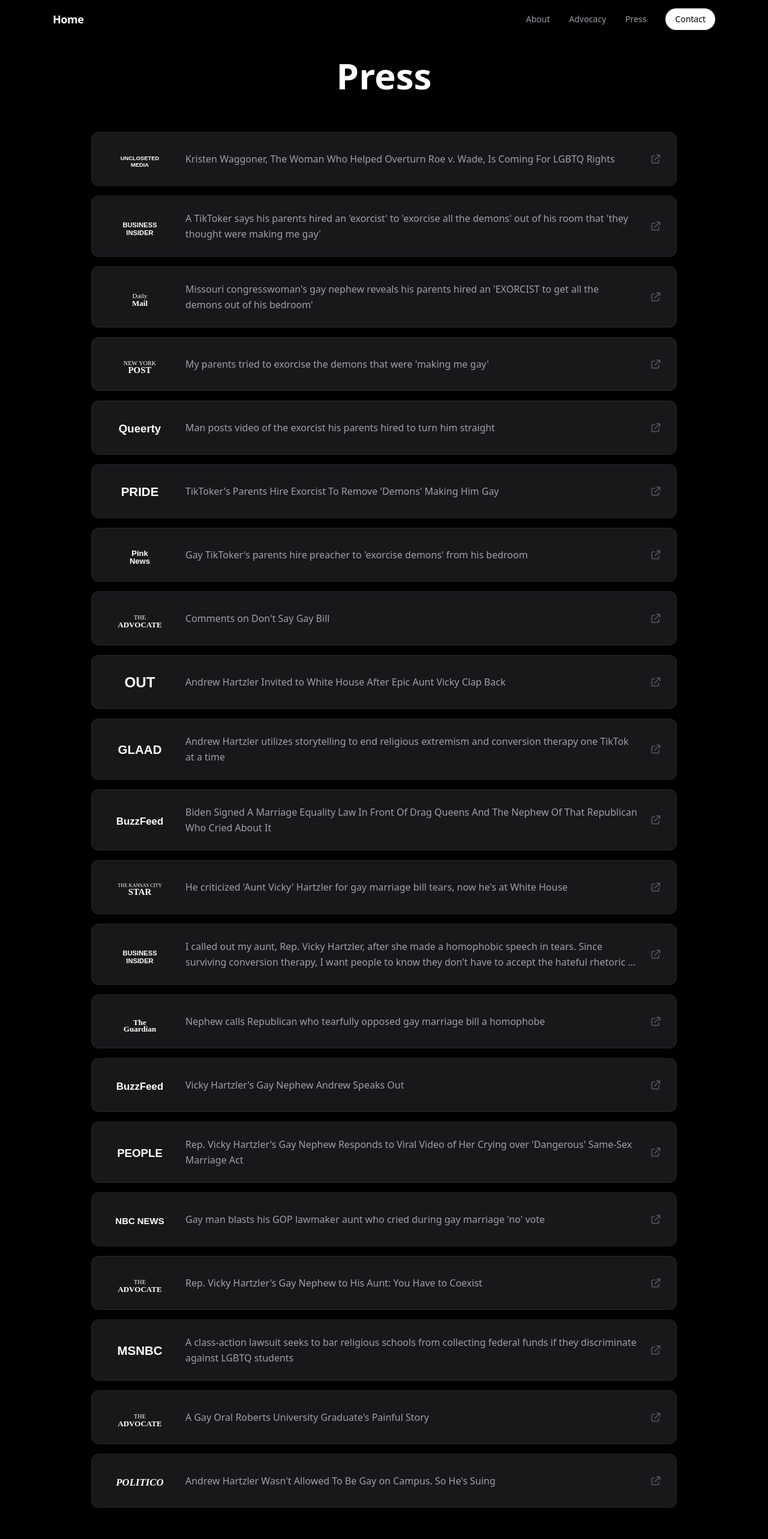
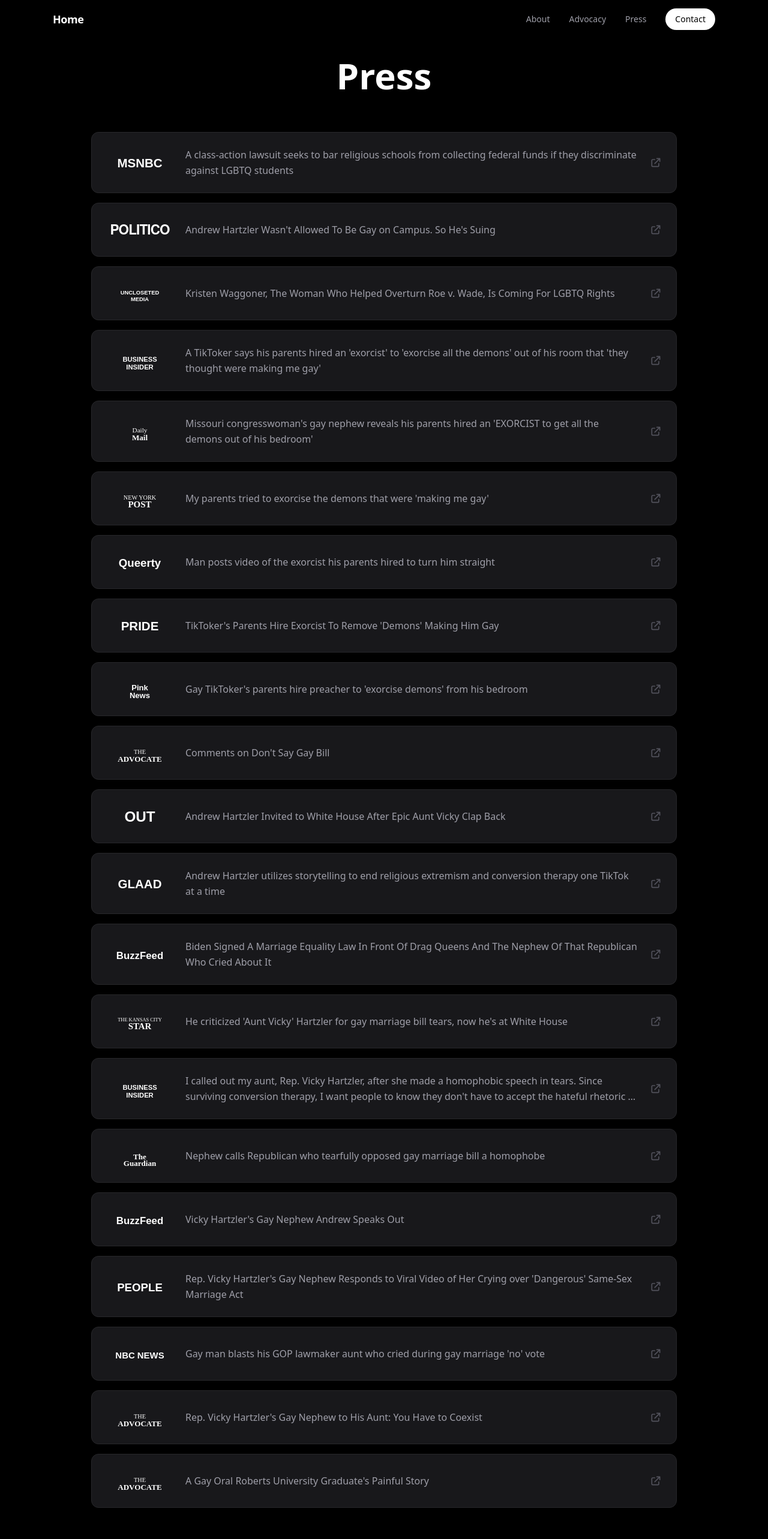
Before and after one commit to andyhartzler/andrewhartzler-site, a Next.js app: page /press in a window 1280 px wide. Shown: the top 2566 px of the page at 60% size. Built offline with nearby package versions, Linux system fonts and the light colour scheme.

Commit message:
Move MSNBC and Politico to top of press list, fix Politico logo

```diff
--- a/src/app/press/page.tsx
+++ b/src/app/press/page.tsx
@@ -9,6 +9,18 @@
 };
 
 const pressItems = [
+  {
+    publication: "MSNBC",
+    title: "A class-action lawsuit seeks to bar religious schools from collecting federal funds if they discriminate against LGBTQ students",
+    url: "https://www.msnbc.com/ayman-mohyeldin/watch/a-class-action-lawsuit-seeks-to-bar-religious-schools-from-collecting-federals-funds-if-they-discriminate-against-lgbtq-students-142405189656",
+    logo: "/logos/msnbc.svg",
+  },
+  {
+    publication: "Politico",
+    title: "Andrew Hartzler Wasn't Allowed To Be Gay on Campus. So He's Suing",
+    url: "https://www.politico.com/news/magazine/2022/05/20/religious-universities-lgbtq-students-title-ix-lawsuit-00033373",
+    logo: "/logos/politico.svg",
+  },
   {
     publication: "Uncloseted Media",
     title: "Kristen Waggoner, The Woman Who Helped Overturn Roe v. Wade, Is Coming For LGBTQ Rights",
@@ -118,22 +130,10 @@
     logo: "/logos/advocate.svg",
   },
   {
-    publication: "MSNBC",
-    title: "A class-action lawsuit seeks to bar religious schools from collecting federal funds if they discriminate against LGBTQ students",
-    url: "https://www.msnbc.com/ayman-mohyeldin/watch/a-class-action-lawsuit-seeks-to-bar-religious-schools-from-collecting-federals-funds-if-they-discriminate-against-lgbtq-students-142405189656",
-    logo: "/logos/msnbc.svg",
-  },
-  {
     publication: "The Advocate",
     title: "A Gay Oral Roberts University Graduate's Painful Story",
     url: "https://www.advocate.com/commentary/2022/5/26/gay-oral-roberts-university-graduates-painful-story",
     logo: "/logos/advocate.svg",
-  },
-  {
-    publication: "Politico",
-    title: "Andrew Hartzler Wasn't Allowed To Be Gay on Campus. So He's Suing",
-    url: "https://www.politico.com/news/magazine/2022/05/20/religious-universities-lgbtq-students-title-ix-lawsuit-00033373",
-    logo: "/logos/politico.svg",
   },
 ];
 
```
Also changed, not shown: public/logos/politico.svg.
